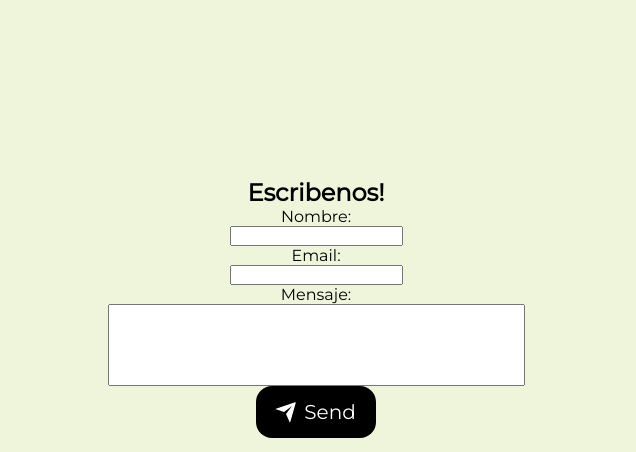
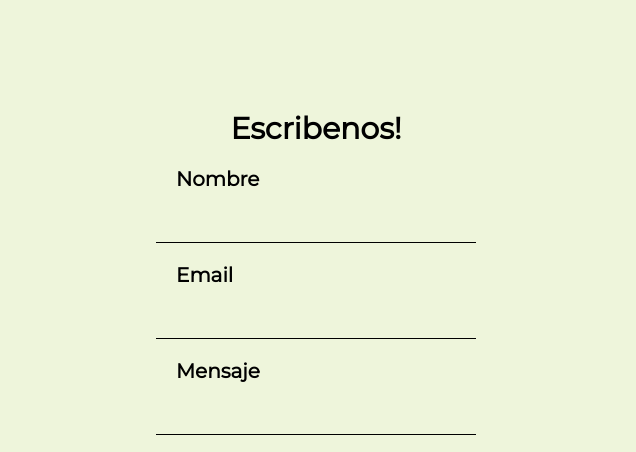
Before and after one commit to hernanf5/hernanf5.github.io, a plain HTML site: page form.html in a window 1280 px wide. Shown: the part 124-576 px from the top of the page, 644-1280 px from the left. Drawn offline with Linux system fonts and the light colour scheme.

Commit message:
Form estilado

```diff
--- a/form.html
+++ b/form.html
@@ -30,12 +30,12 @@
         <div class="form">
             <form action="">
                 <h2>Escribenos!</h2>
-                <label for="nombre">Nombre:</label>
-                <input type="text" id="nombre">
-                <label for="email">Email:</label>
-                <input type="email" id="email">
-                <label for="mensaje">Mensaje:</label>
-                <textarea name="mensaje" id="mensaje" cols="50" rows="5" class="textarea"></textarea>
+                <label for="nombre">Nombre</label>
+                <input type="text" id="nombre" class="input-nombre" required>
+                <label for="email">Email</label>
+                <input type="email" id="email" class="input-email" required>
+                <label for="mensaje">Mensaje</label >
+                <textarea name="mensaje" id="mensaje" cols="50" rows="5" class="input-mensaje"></textarea>
 
                 <button>
                     <div class="svg-wrapper-1">
--- a/index.css
+++ b/index.css
@@ -150,6 +150,31 @@ h3{
     resize: none;
 }
 
+
+form h2{
+    font-size: 30px;
+    padding-bottom: 20px;
+    font-weight: bold;
+
+}
+input, textarea{
+    width: 100%;
+    border: none;
+    background-color: transparent;
+    border-bottom: 1px solid black;
+    resize: none;
+    margin: 20px 0;
+    height: 2rem;
+    padding-left: 10px;
+}
+
+label{
+    width: 100%;
+    padding-left: 20px;
+    font-size: 20px;
+    font-weight: 600;
+}
+
 button {
     font-family: inherit;
     font-size: 20px;
```
